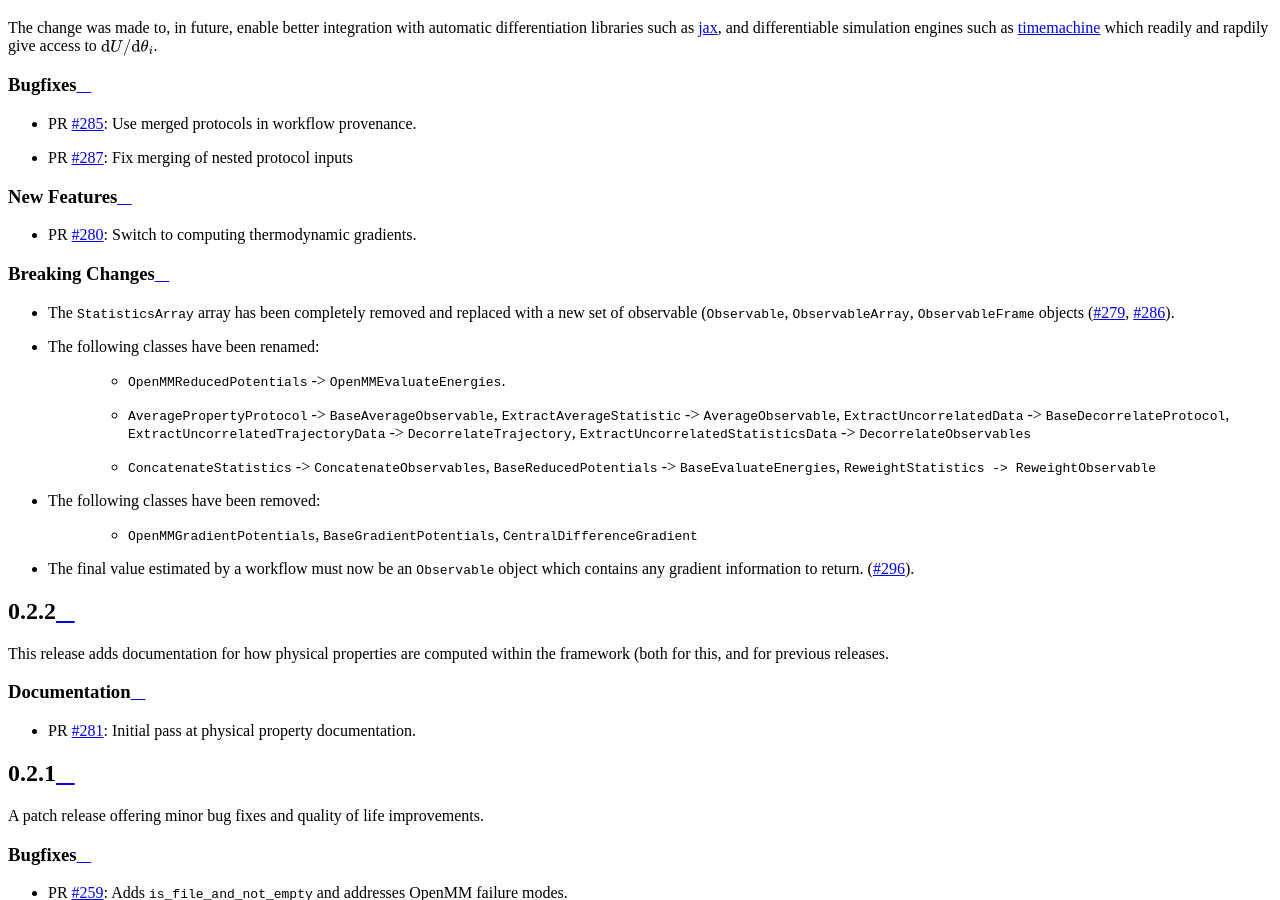
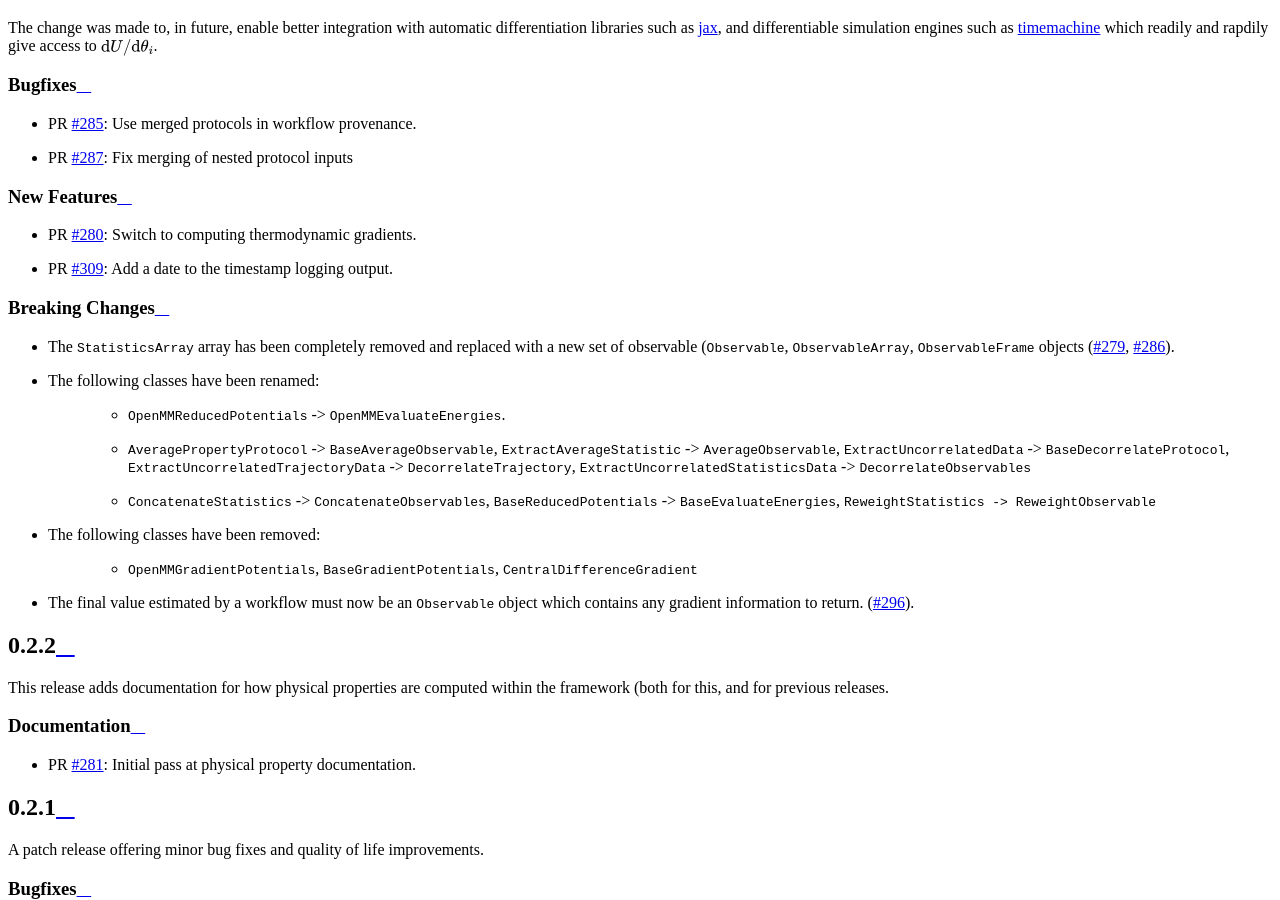
Before and after one commit to openforcefield/openff-evaluator, a Sphinx documentation site: the page built from docs/releasehistory.rst, in a window 1280 px wide and 900 px high, scrolled down 2580 px. Built offline with Sphinx 7.4.7 and the Read the Docs theme 2.0.0, drawn with Linux system fonts in a browser that asks for light colours.

Commit message:
Update the release notes.

```diff
--- a/docs/releasehistory.rst
+++ b/docs/releasehistory.rst
@@ -35,6 +35,7 @@ New Features
 """"""""""""
 
 * PR `#280 <https://github.com/openforcefield/openff-evaluator/pull/280>`_: Switch to computing thermodynamic gradients.
+* PR `#309 <https://github.com/openforcefield/openff-evaluator/pull/309>`_: Add a date to the timestamp logging output.
 
 Breaking Changes
 """"""""""""""""
```
